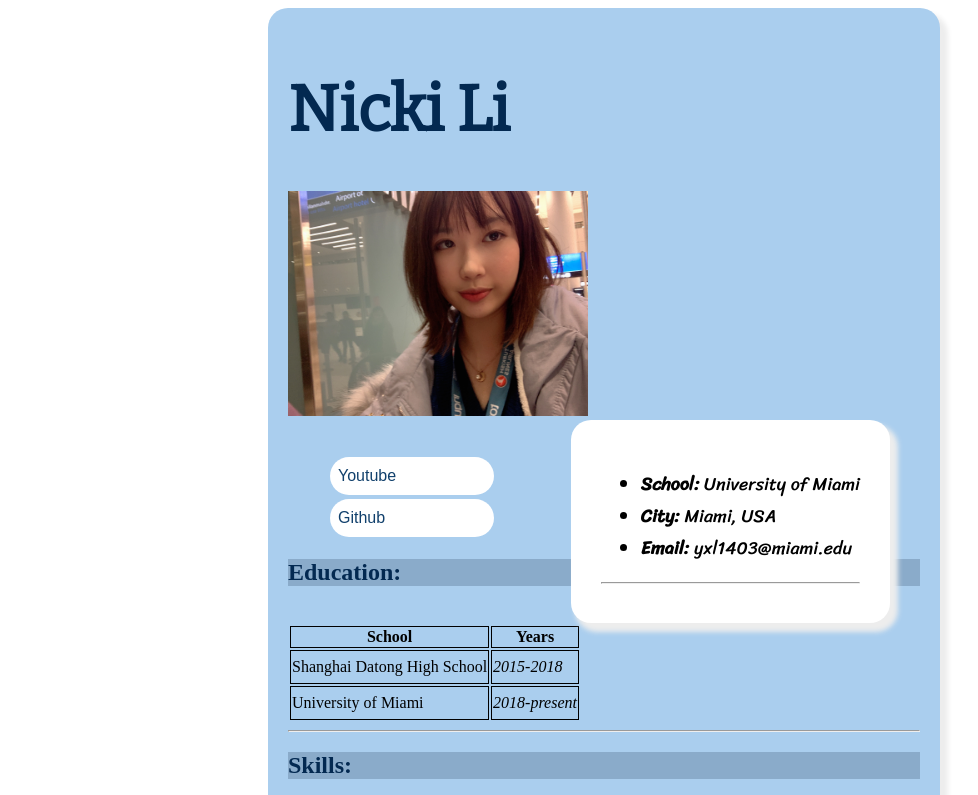
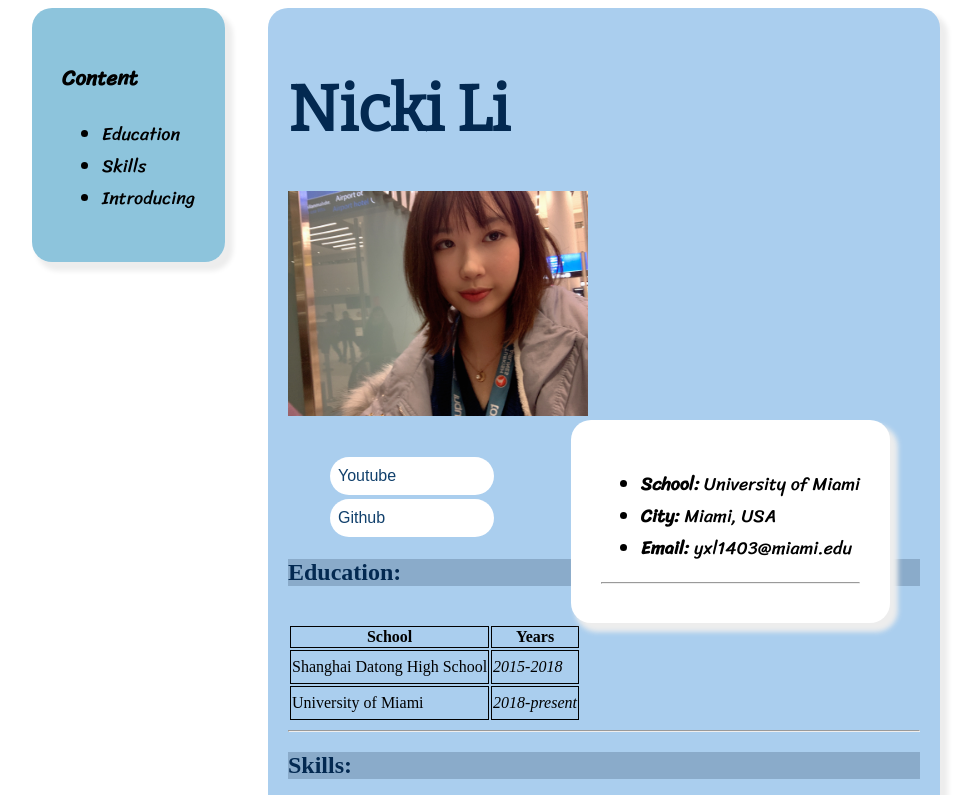
Before and after one commit to NickiLi16/WebClass, a plain HTML site: page Homework/Resume/index.html in a window 1280 px wide. Shown: the top 795 px of the page, without its empty margins (36-1014 px from the left). Drawn offline with nearby package versions, Linux system fonts and the light colour scheme.

Commit message:
add aside

```diff
--- a/Homework/Resume/css/style.css
+++ b/Homework/Resume/css/style.css
@@ -6,6 +6,7 @@ h1
 {
     color: rgb(3,41,81);
     font-family: 'Bitter', serif;
+
 }
 /* this is class on the div in my HTML */
 .container
@@ -83,3 +84,12 @@ h1
   .list_skill{
     font-family: 'Sriracha', cursive;
   }
+  .sidebar2{
+    float: left;
+    margin-left: 60px;
+    padding: 30px;
+    background-color: rgba(71, 160, 199, 0.62);
+    box-shadow: 6px 7px 5px 2px #ededed;
+    border-radius: 20px;
+    position:  fixed;
+    }
--- a/Homework/Resume/index.html
+++ b/Homework/Resume/index.html
@@ -31,10 +31,18 @@ aside{
 
 
   <body>
-      <div class="container">
+    <aside class="sidebar2">
+      <h3>Content</h3>
+      <ul>
+        <li>Education</li>
+        <li>Skills</li>
+        <li>Introducing</li>
+      </ul>
+    </aside>
+    <div class="container">
+    <header>
 
 
-    <header>
       <h1>Nicki Li</h1>
       <!-- This is the picture -->
       <img src="images/selfie.jpg" alt="NickiLi" width="300">
@@ -48,8 +56,8 @@ aside{
         </ul>
         <hr>
 
-        <!-- My education experience -->
       </aside>
+
       <nav class="navigation">
         <ul class="horizontaLine">
         <!-- This is my websites -->
@@ -61,6 +69,7 @@ aside{
     </header>
 
     <section>
+      <!-- My education experience -->
 
     <h2>Education:</h2>
     <table class="table">
```
